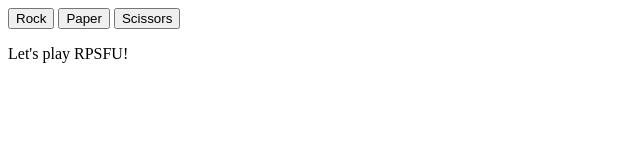
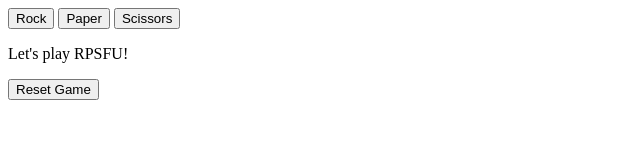
Before and after one commit to dantoms/rps, a plain HTML site: page index.html in a window 1280 px wide. Shown: the whole page, without its empty margins (0-640 px from the left). Drawn offline with Linux system fonts and the light colour scheme.

Commit message:
Add reset button

```diff
--- a/index.html
+++ b/index.html
@@ -20,5 +20,6 @@
                 <div id="scores-container">
                         <p id="scores"></p>
                 </div>
+                <button id="btn-reset">Reset Game</button>
         </body>
 </html>
```
